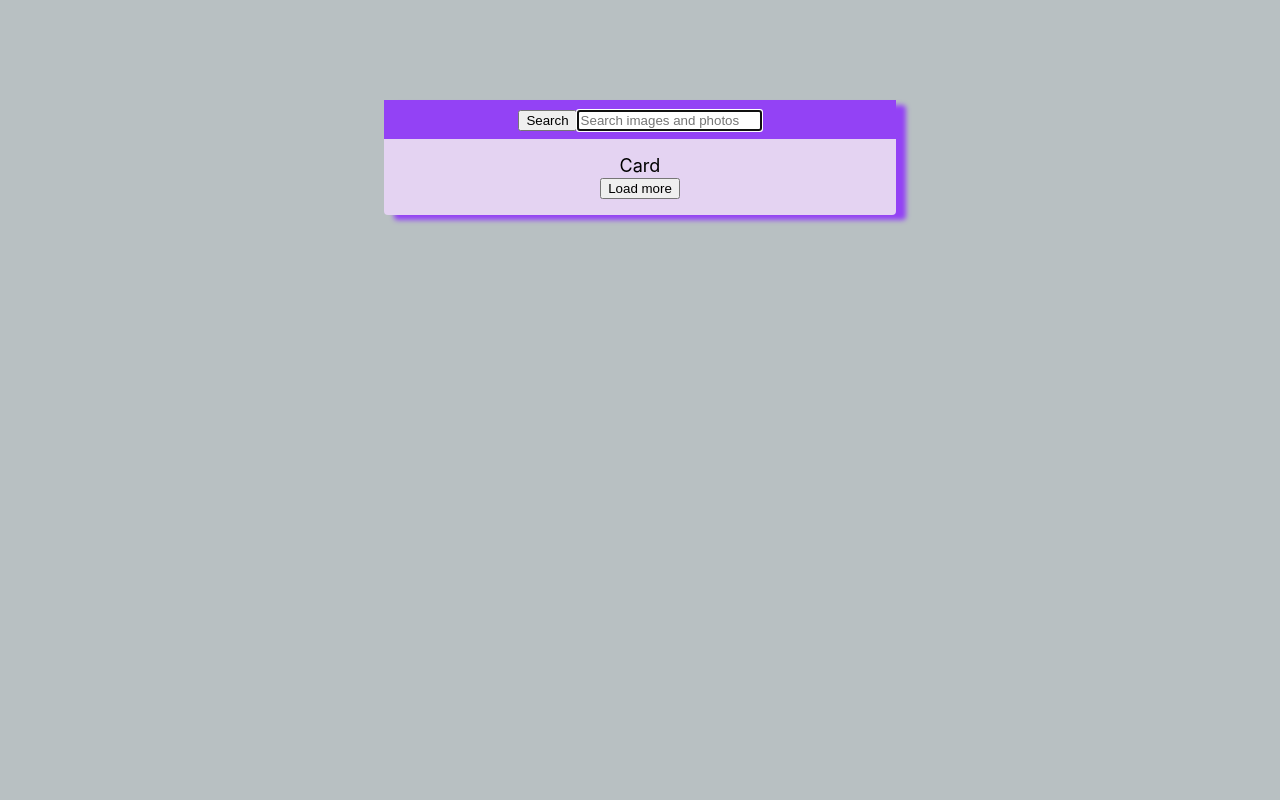
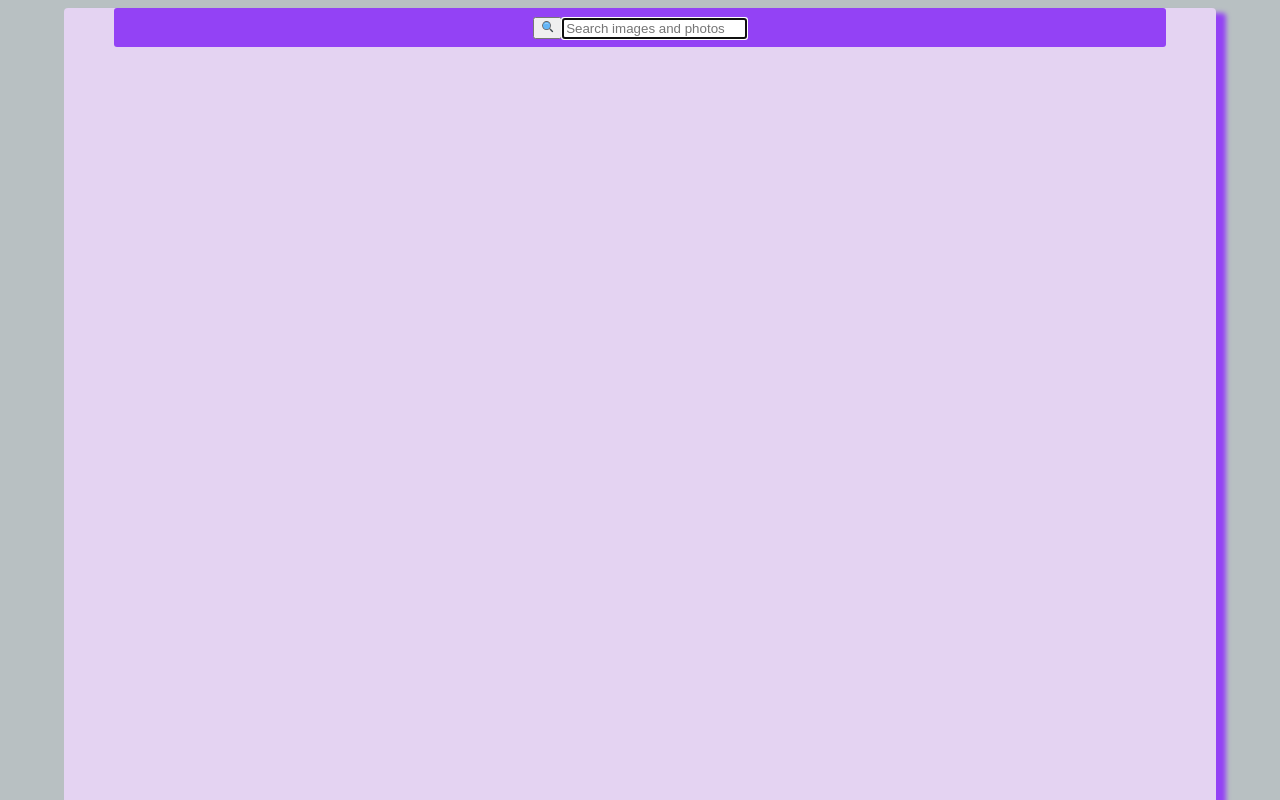
Before and after one commit to Sumaruk-Olga/goit-react-hw-03-image-finder, a React (Create React App) app: page / in a window 1280 px wide. Shown: the top 800 px of the page. Built offline with nearby package versions, Linux system fonts and the light colour scheme.

Commit message:
fetch images

```diff
--- a/package.json
+++ b/package.json
@@ -9,11 +9,13 @@
     "@testing-library/jest-dom": "^5.16.3",
     "@testing-library/react": "^12.1.4",
     "@testing-library/user-event": "^13.5.0",
+    "axios": "^1.1.3",
     "formik": "^2.2.9",
     "prop-types": "^15.8.1",
     "react": "^18.1.0",
     "react-dom": "^18.1.0",
     "react-icons": "^4.6.0",
+    "react-loader-spinner": "^5.3.4",
     "react-scripts": "5.0.1",
     "web-vitals": "^2.1.3"
   },
--- a/src/components/App/App.jsx
+++ b/src/components/App/App.jsx
@@ -3,45 +3,77 @@ import { Container} from "./App.styled";
 import { Searchbar } from "components/Searchbar/Searchbar";
 import { ImageGallery } from "components/ImageGallery/ImageGallery";
 import { Button } from "components/Button/Button";
+import { searchImage } from "services/searchApi";
 
 
 export class App extends Component {
   state = {
-    search:'',
+    search: '',
+    status: null,
+    imageArray: [],
+    page: 1,
+    error:null,
   };
 
-  componentDidMount() {
+
+  async componentDidUpdate(_, prevState) {
+    if (this.state.search !== prevState.search) {
+      try {
+        const data = await searchImage({ search: this.state.search, page: this.state.page });
+        this.setState({
+          imageArray: [...data.hits],
+          status: "resolved"
+    })
+    } catch {
+      this.setState({ error: `Failed to load ${this.state.search} :(`, status: "rejected" });
+    } finally {
+      // i`m thinking
+
+    }
+    }
+
+    if (this.state.page !== prevState.page & this.state.page!==1) {
+      try {
+        const data = await searchImage({ search: this.state.search, page: this.state.page });
+        console.log(data);
+
+         this.setState(prevState => ({
+      imageArray: [...prevState.imageArray, ...data.hits]
+    }))
+
+    } catch {
+      this.setState({ error: `Failed to load ${this.state.search} :(`, status: "rejected" });
+    } finally {
+      // i`m thinking
+    }
+    }
 
   }
 
-  componentDidUpdate(_, prevState) {
-    if (this.state.search !== prevState.search) {
-      console.log('змінився запит');
-      console.log('відправили запит на сервер');
-      this.handleSearch();
-    }
-  }
-
   handleSubmit = ({search}) => {
-    this.setState({ search });
+    this.setState({ search, page:1 });
   }
 
 
-  handleSearch=()=>{
-    console.log('робимо фетч');
+  handleSearch = () => {
+    this.setState({ status: "pending" });
   }
 
   handleLoadMore = () => {
     console.log('завантажуємо ще');
-    this.handleSearch();
+
+this.setState(prevState => ({
+      page: prevState.page + 1,
+    }))
   }
 
   render() {
     return (
       <Container>
         <Searchbar onSubmit={this.handleSubmit} />
-        <ImageGallery />
-        <Button onClick={this.handleLoadMore} />
+        {this.state.status === "resolved" && <>< ImageGallery imageArray={ this.state.imageArray} /> <Button onClick={this.handleLoadMore} /> </>}
+        {this.state.status === "rejected" && <div>{this.state.error}</div>}
+        {this.state.status==="pending" && <div>loading</div>}
       </Container>
     );
   }
--- a/src/components/App/App.styled.jsx
+++ b/src/components/App/App.styled.jsx
@@ -3,7 +3,7 @@ import styled from "@emotion/styled";
 export const Container = styled.div`
     display: 'flex';
     flex-direction: 'column';
-    height: 100%;
+    height: 90vw;
     width: 90%;
     text-align: center;
     font-size: ${p => p.theme.fontSizes.m};
@@ -11,15 +11,7 @@ export const Container = styled.div`
     border-radius: ${p=>p.theme.radii.normal};
     background-color: ${p => p.theme.colors.page};
     box-shadow: ${p => p.theme.shadow};
-    margin-left: auto;
-    margin-right: auto;
-    margin-top: ${p=>p.theme.space[4]}px;
+    margin: auto;
+    margin-top: ${p=>p.theme.space[2]}px;
     padding-bottom: ${p=>p.theme.space[4]}px;
-        @media screen and (min-width: 768px) {
-        width: 75%;
-    }
-    @media screen and (min-width: 1200px) {
-        width: 40%;
-        margin-top: 100px;
-    }
 `;
--- a/src/components/ImageGallery/ImageGallery.jsx
+++ b/src/components/ImageGallery/ImageGallery.jsx
@@ -1,13 +1,19 @@
-import { ImageGalleryItem } from "components/ImageGalleryItem/ImageGalleryItem"
+// import PropTypes from 'prop-types';
 
-export function ImageGallery(props) {
+import { ImageGalleryItem } from "components/ImageGalleryItem/ImageGalleryItem";
+
+export function ImageGallery({ imageArray }) {
+    // console.log('imageArray.hits', imageArray.hits);
     return (<ul>
-        {/* пройтись мєпом і створити на кожній йтерації картку */}
-        <li
-        // key={props.?.item.id}
-        >
-            <ImageGalleryItem />
-        </li>
+        {/* пройтись мєпом і створити на кожній йтерації картку */
+
+            imageArray.map(image => <ImageGalleryItem key={image.id} image={image} />)
+        }
     </ul>
             )
 }
+
+// ImageGallery.propTypes = {
+//     onSubmit: PropTypes.array.isRequired,
+//     //дописати який саме масив
+// }
--- a/src/components/ImageGalleryItem/ImageGalleryItem.jsx
+++ b/src/components/ImageGalleryItem/ImageGalleryItem.jsx
@@ -1,7 +1,11 @@
-export function ImageGalleryItem() {
+export function ImageGalleryItem({ image }) {
+    console.log('image.id', image.id);
     return (
-        <div>Card
-            <img src="" alt="" />
-        </div>
+        <li>
+            <img src={image.previewURL} alt={image.tags} />
+        </li>
+        // pageURL
+        // previewURL
+        // largeImageURL
     )
 }
--- a/src/components/Searchbar/SearchBar.styled.jsx
+++ b/src/components/Searchbar/SearchBar.styled.jsx
@@ -1,10 +1,66 @@
 import styled from "@emotion/styled";
+import {Field} from 'formik';
 
 export const PageTitle = styled.header`
+    display: flex;
+    align-items: center;
+    justify-content: center;
+    width: 90%;
+    padding: ${p => p.theme.space[3]}px;
+    margin-left: auto;
+    margin-right: auto;
+    margin-top:${p => p.theme.space[3]}px;
+    margin-bottom:${p => p.theme.space[4]}px;
     top: 0;
     left: 0;
     position: sticky;
-    padding: ${p=>p.theme.space[3]}px;
-    margin-bottom:${p => p.theme.space[4]}px;
     background-color: ${p => p.theme.colors.secondary};
+
+  border-radius: 3px;
+  overflow: hidden;
 `;
+
+export const SearchButton = styled.button`
+/* position: absolute;
+  width: 1px;
+  height: 1px;
+  padding: 0;
+  overflow: hidden;
+  clip: rect(0, 0, 0, 0);
+  white-space: nowrap;
+  clip-path: inset(50%);
+  border: 0;
+    > svg{
+        display: inline-block;
+    width: 48px;
+    height: 48px;
+    border: 0;
+    background-size: 40%;
+    background-repeat: no-repeat;
+    background-position: center;
+    opacity: 0.6;
+    transition: opacity 250ms cubic-bezier(0.4, 0, 0.2, 1);
+    cursor: pointer;
+    outline: none;
+&:hover{
+    opacity: 1;
+}
+    } */
+`;
+
+export const StyledField = styled(Field)`
+    /* display: inline-block;
+    width: 100%;
+    max-width: 600px;
+    font: inherit;
+    font-size: 20px;
+    border: none;
+    outline: none;
+    padding-left: 4px;
+    padding-right: 4px;
+
+    ::placeholder {
+    font: inherit;
+    font-size: 18px;
+} */
+`;
--- a/src/components/Searchbar/Searchbar.jsx
+++ b/src/components/Searchbar/Searchbar.jsx
@@ -1,6 +1,7 @@
-import { Formik, Form,  Field} from 'formik';
+import { Formik, Form} from 'formik';
 import PropTypes from 'prop-types';
-import { PageTitle } from './SearchBar.styled';
+import { FcSearch } from "react-icons/fc";
+import { PageTitle, SearchButton, StyledField } from './SearchBar.styled';
 
 export function Searchbar({onSubmit}) {
     return (<PageTitle>
@@ -11,11 +12,11 @@ export function Searchbar({onSubmit}) {
                 actions.resetForm();
        }}>
     <Form>
-        <button type="submit">
-            <span>Search</span>
-        </button>
+        <SearchButton type="submit">
+            <FcSearch/>
+        </SearchButton>
 
-    <Field
+    <StyledField
         type="text"
         name="search"
         autoComplete="off"
--- a/src/index.js
+++ b/src/index.js
@@ -6,9 +6,9 @@ import { App } from 'components/App/App';
 import './index.css';
 
 ReactDOM.createRoot(document.getElementById('root')).render(
-  <React.StrictMode>
+  // <React.StrictMode>
     <ThemeProvider theme={theme}>
       <App/>
     </ThemeProvider>
-  </React.StrictMode>
+  // {/* </React.StrictMode> */}
 );
--- /dev/null
+++ b/src/services/searchApi.js
@@ -0,0 +1,18 @@
+import axios from "axios";
+axios.defaults.baseURL = 'https://pixabay.com/api/';
+
+
+
+export const searchImage = async({search, page}) =>{
+    const queryParams = new URLSearchParams({
+        key: '27860642-3e8ada7d92a4932044b8f46a6',
+        q: search,
+        image_type: 'photo',
+        orientation: 'horizontal',
+        safesearch: true,
+        page: page,
+        per_page: 3,
+    });
+    const response = await axios.get(`?${queryParams}`);
+    return response.data;
+}
```
Also changed, not shown: 1 other file (tests, documents, lock files or other folders).
